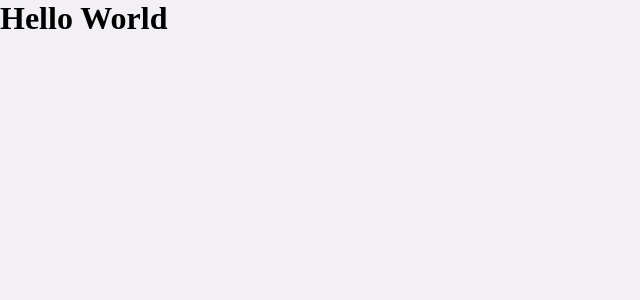
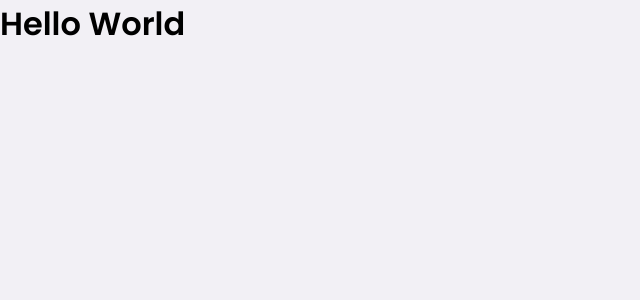
Before and after one commit to matheus-neves/dtmoney, a React (Create React App) app: page / in a window 1280 px wide. Shown: the top 300 px of the page, without its empty margins (0-640 px from the left). Built offline with nearby package versions, Linux system fonts and the light colour scheme.

Commit message:
feat: Adding google fonts

```diff
--- a/public/index.html
+++ b/public/index.html
@@ -2,11 +2,15 @@
 <html lang="en">
 
 <head>
+  <link rel="preconnect" href="https://fonts.gstatic.com">
+
   <meta charset="utf-8" />
   <meta name="viewport" content="width=device-width, initial-scale=1" />
 
   <link rel="shortcut icon" href="favicon.png" type="image/png">
   <title>dtmoney</title>
+
+  <link href="https://fonts.googleapis.com/css2?family=Poppins:wght@400;600&display=swap" rel="stylesheet">
 </head>
 
 <body>
--- a/src/styles/global.ts
+++ b/src/styles/global.ts
@@ -35,6 +35,15 @@
     -webkit-font-smoothing: antialiased;
   }
 
+  body, input, textarea, button {
+    font-family: 'Poppins', sans-serif;
+    font-weight: 400;
+  }
+
+  h1, h2, h3, h4, h5, h6, strong {
+    font-weight: 600;
+  }
+
   button {
     cursor: pointer;
   }
```
